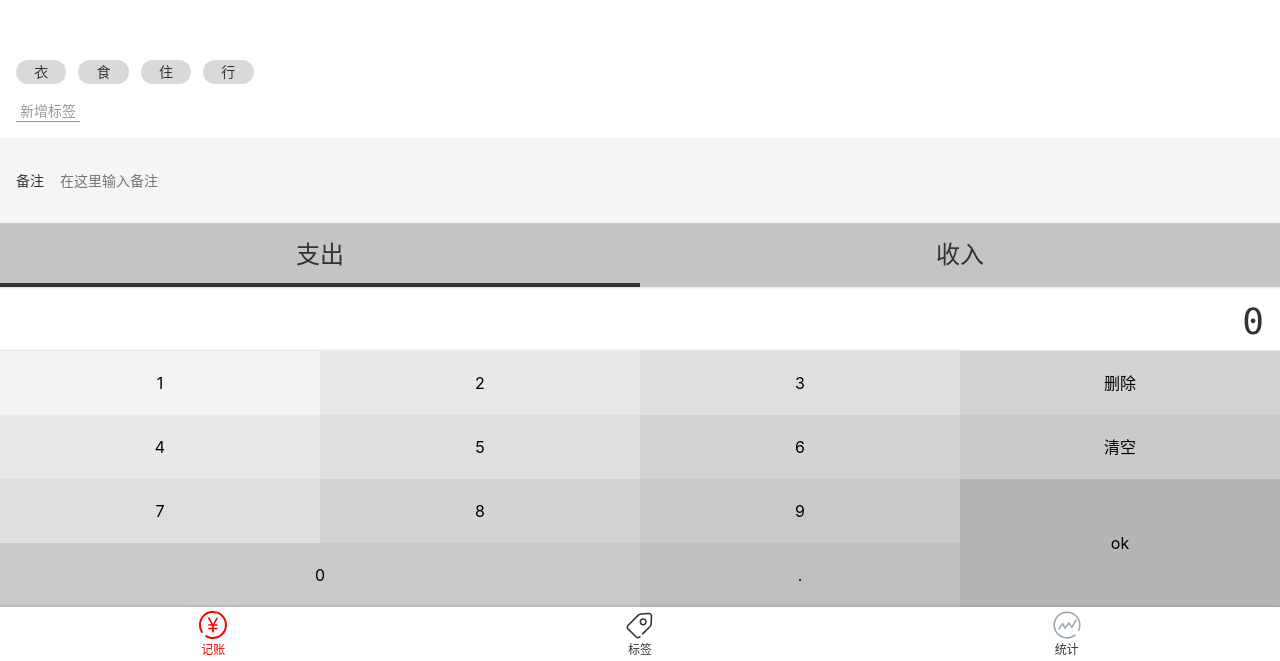
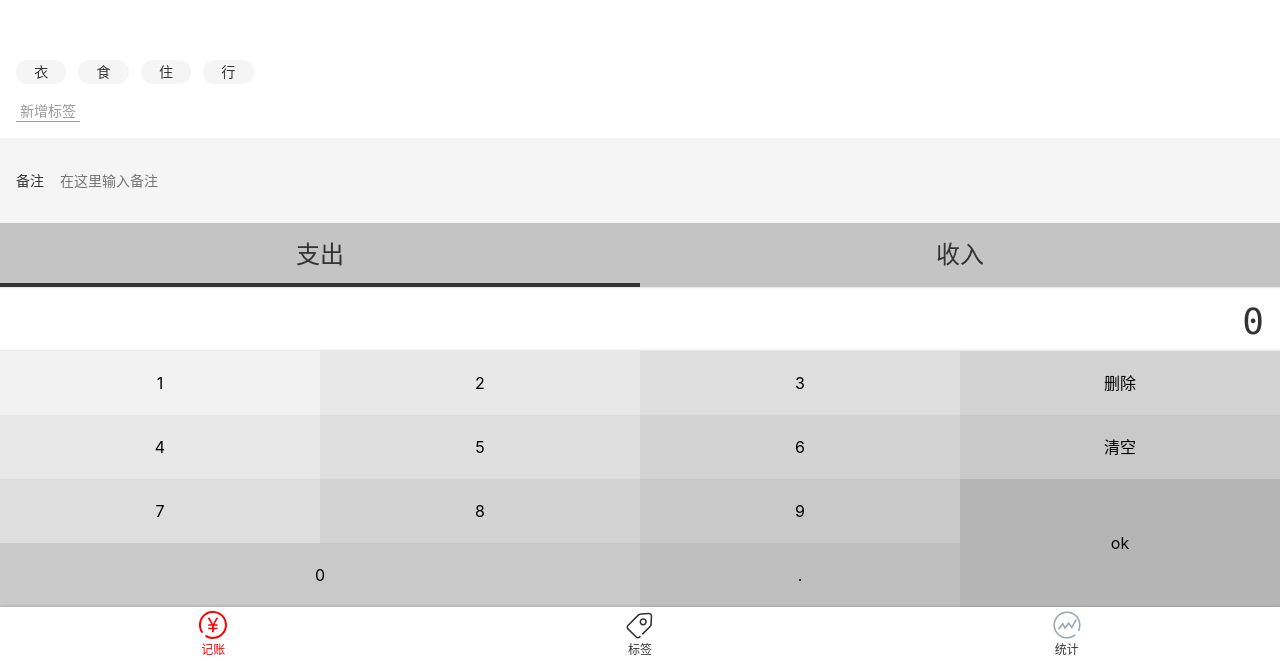
Before and after one commit to LWeibing/money-test-vue, a Vue app: page /#/money in a window 1280 px wide. Shown: the part 139-800 px from the top of the page. Built offline with nearby package versions, Linux system fonts and the light colour scheme; the HTML template or start-up script is replaced by a standard one.

Commit message:
完成 Money.vue

```diff
--- a/src/components/Money/Tags.vue
+++ b/src/components/Money/Tags.vue
@@ -1,21 +1,45 @@
 <template>
   <div class="tags">
     <div class="new">
-      <button>新增标签</button>
+      <button @click="create">新增标签</button>
     </div>
     <ul class="current">
-      <li>衣</li>
-      <li>食</li>
-      <li>住</li>
-      <li>行</li>
+      <li v-for="tag in dataSource" :key="tag"
+          :class="{selected:selectedTags.indexOf(tag)>=0}"
+          @click="toggle(tag)">{{tag}}
+      </li>
     </ul>
   </div>
 </template>
 
 <script lang="ts">
-  export default {
-    name: 'Tags'
-  };
+  import Vue from 'vue';
+  import {Component, Prop} from 'vue-property-decorator';
+
+  @Component
+  export default class Tags extends Vue {
+    @Prop() readonly dataSource: string[] | undefined;
+    selectedTags: string[] = [];
+
+    toggle(tag: string) {
+      const index = this.selectedTags.indexOf(tag);
+      if (index >= 0) {
+        this.selectedTags.splice(index, 1);
+      } else {
+        this.selectedTags.push(tag);
+      }
+    }
+
+    create() {
+      const name = window.prompt('请输入标签名');
+      if (name === '') {
+        window.alert('标签名不能为空');
+      } else if (this.dataSource) {
+        this.$emit('update:dataSource',
+          [...this.dataSource, name]);
+      }
+    }
+  }
 </script>
 
 <style lang="scss" scoped>
@@ -31,13 +55,17 @@
       flex-wrap: wrap;
 
       > li {
-        background: #d9d9d9;
+        background: #f5f5f5;
         height: 24px;
         line-height: 24px;
         border-radius: (24px/2);
         padding: 0 1.3em;
         margin-right: 12px;
         margin-top: 6px;
+
+        &.selected {
+          background: #d9d9d9;
+        }
       }
     }
 
--- a/src/views/Money.vue
+++ b/src/views/Money.vue
@@ -3,7 +3,7 @@
     <NumberPad></NumberPad>
     <Types></Types>
     <Notes></Notes>
-    <Tags></Tags>
+    <Tags :data-source.sync="tags"></Tags>
   </Layout>
 </template>
 
@@ -15,7 +15,13 @@
 
   export default {
     name: 'Money',
-    components: {Tags, Notes, Types, NumberPad}
+    components: {Tags, Notes, Types, NumberPad},
+    data() {
+      return {
+        tags: ['衣', '食', '住', '行']
+      };
+    }
+
   };
 </script>
 
```
